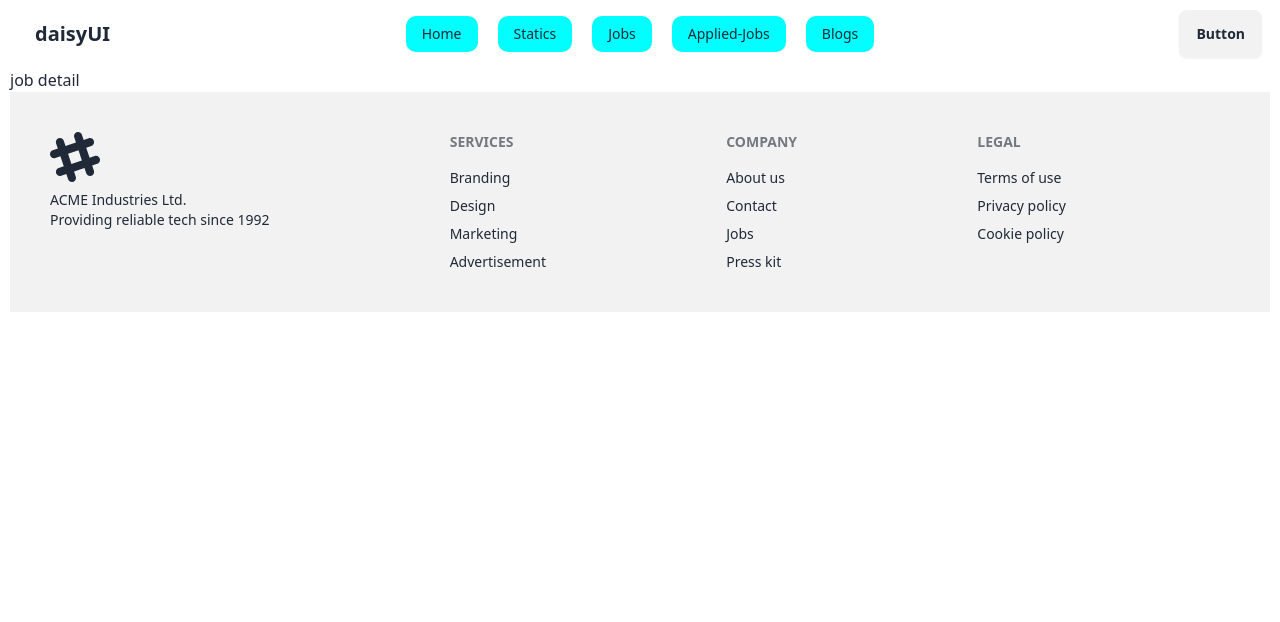
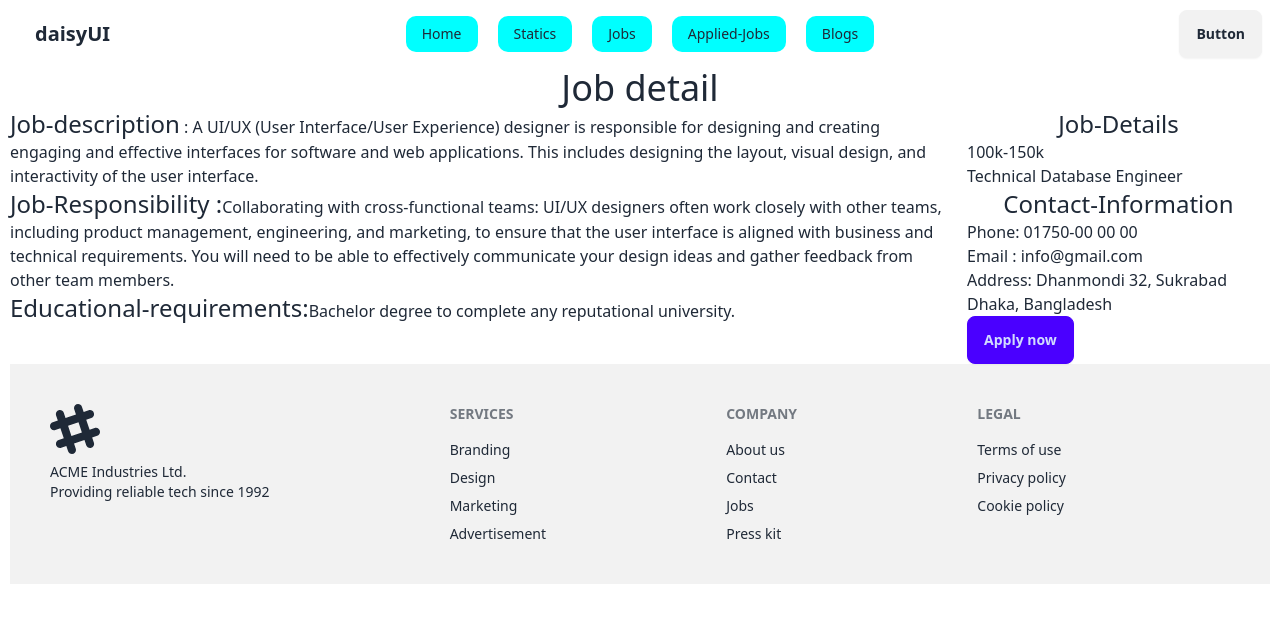
Before and after one commit to shahin2525/carrier-hub, a React (Vite) app: page /job/1 in a window 1280 px wide. Shown: the top 622 px of the page. Built offline with nearby package versions, Linux system fonts and the light colour scheme.

Commit message:
data adde local storage

```diff
--- a/package.json
+++ b/package.json
@@ -15,6 +15,7 @@
     "react": "^18.3.1",
     "react-dom": "^18.3.1",
     "react-router-dom": "^6.24.1",
+    "react-toastify": "^10.0.5",
     "sort-by": "^1.2.0"
   },
   "devDependencies": {
--- a/src/components/JobDetail/JobDetail.jsx
+++ b/src/components/JobDetail/JobDetail.jsx
@@ -1,11 +1,69 @@
-import { useLoaderData } from "react-router-dom";
+import { useLoaderData, useParams } from "react-router-dom";
+import { toast } from "react-toastify";
+import "react-toastify/dist/ReactToastify.css";
+import { saveJobApplication } from "../../utility/utilis";
 
 const JobDetail = () => {
+  const { id } = useParams();
+
+  const idInt = parseInt(id);
+
   const jobs = useLoaderData();
-  console.log(jobs);
+  const job = jobs.find((job) => job.id === idInt);
+
+  const {
+    job_description,
+    job_responsibility,
+    educational_requirements,
+    salary,
+    job_title,
+
+    contact_information,
+  } = job;
+  const handleApply = () => {
+    saveJobApplication(id);
+    console.log("click apply");
+    toast.success("apply job successfully");
+  };
   return (
     <div>
-      <h1>job detail</h1>
+      <h1 className="text-center text-4xl">Job detail</h1>
+      <div className="grid grid-cols-4 gap-4">
+        <div className="col-span-3">
+          <p>
+            <span className="text-2xl">Job-description</span> :{" "}
+            {job_description}
+          </p>
+          <p>
+            <span className="text-2xl">Job-Responsibility :</span>
+            {job_responsibility}
+          </p>
+          <p>
+            <span className="text-2xl">Educational-requirements:</span>
+            {educational_requirements}
+          </p>
+        </div>
+        <div className="col-span-1">
+          <h1 className="text-center text-2xl">Job-Details</h1>
+          <p>{salary}</p>
+          <p>{job_title}</p>
+          <h2 className="text-center text-2xl">Contact-Information</h2>
+          <p>
+            <span>Phone: </span>
+            {contact_information.phone}
+          </p>
+          <p>
+            <span>Email :</span> {contact_information.email}
+          </p>
+          <p>
+            <span>Address: </span>
+            {contact_information.address}
+          </p>
+          <button onClick={handleApply} className="btn btn-primary">
+            Apply now
+          </button>
+        </div>
+      </div>
     </div>
   );
 };
--- a/src/components/Root/Root.jsx
+++ b/src/components/Root/Root.jsx
@@ -1,11 +1,13 @@
 import { Outlet } from "react-router-dom";
 import Header from "../Header/Header";
 import Footer from "../Footer/Footer";
+import { ToastContainer } from "react-toastify";
 
 const Root = () => {
   return (
     <div className="max-w-[1260px] mx-auto">
       <Header></Header>
+      <ToastContainer />
       <Outlet></Outlet>
       <Footer></Footer>
     </div>
--- /dev/null
+++ b/src/utility/utilis.js
@@ -0,0 +1,17 @@
+const getStoredApplication = () => {
+  const storedJob = localStorage.getItem("job-application");
+  if (storedJob) {
+    return JSON.parse(storedJob);
+  }
+  return [];
+};
+
+const saveJobApplication = (id) => {
+  const savedJob = getStoredApplication();
+  const existsJob = savedJob.find((jobId) => jobId === id);
+  if (!existsJob) {
+    savedJob.push(id);
+    localStorage.setItem("job-application", JSON.stringify(savedJob));
+  }
+};
+export { saveJobApplication, getStoredApplication };
```
Also changed, not shown: src/main.jsx (+7 -7 lines), 1 other file (tests, documents, lock files or other folders).
